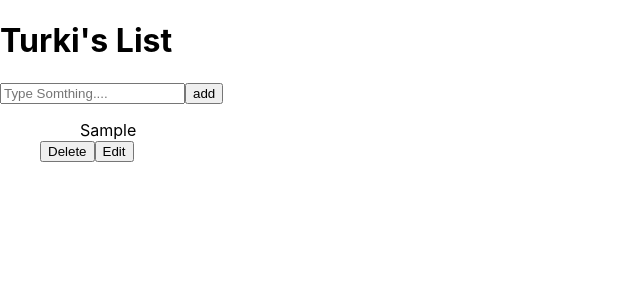
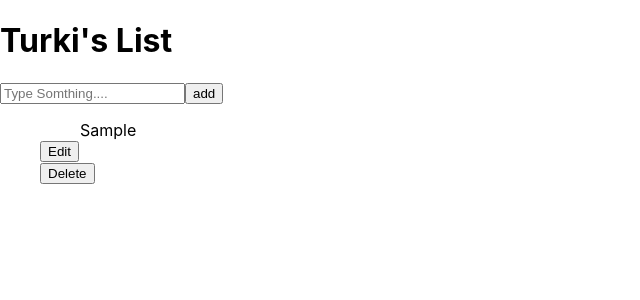
Before and after one commit to turkiBash/todonotes_list, a React (Create React App) app: page / in a window 1280 px wide. Both pictures are taken after typing "Sample" into the empty fields and a click on the button "add". Shown: the top 300 px of the page, without its empty margins (0-640 px from the left). Built offline with nearby package versions, Linux system fonts and the light colour scheme.

Commit message:
added a Edit button

```diff
--- a/src/App.js
+++ b/src/App.js
@@ -20,7 +20,7 @@ function App() {
           setInputText={setInputText}
           inputText={inputText}
         />
-        <TodoList  setTodos={setTodos} todos={todos}/>
+        <TodoList inputText={inputText} setTodos={setTodos} todos={todos}/>
     </div>
   );
 }
--- a/src/components/Todo.js
+++ b/src/components/Todo.js
@@ -1,17 +1,52 @@
-import React from 'react';
+import React, {useState} from 'react';
 
 const Todo = ({setTodos, text, id, todo,todos}) => {
 
+    const [isEdit, setIsEdit] = useState(false);
+    const [editText, setEditText] = useState(text);
+
+
+    const inputTextHandler = (e) => {
+        setEditText(e.target.value);
+
+    };
 
     const deleteHandler = () => {
         setTodos(todos.filter((el) => el.id !== todo.id));
 
     }
+
+    const editHandler = () => {
+
+        setTodos(todos.filter((el) =>{
+            if(el.id === todo.id){
+                todo.text = editText
+
+            }
+                setIsEdit(false)
+                return todos
+        }))
+
+
+    }
+
     return (
         <div className="todo">
-            <ul className="todos" >{text}</ul>
-                <button onClick={deleteHandler} className="delete-btn">Delete</button>
-            <button className="edit-btn">Edit</button>
+
+            {isEdit ?
+                <div>
+                    <input value={editText} onChange={inputTextHandler} type="text" className="form-input" placeholder="Type Somthing...." />
+                    <button className="edit-btn" onClick={editHandler}>Save</button>
+                </div> :
+                <div>
+                    <ul className="todos" >{text}</ul>
+                    <button className="edit-btn" onClick={() => { setIsEdit(true);}}>Edit</button>
+                </div>
+            }
+
+            <button onClick={deleteHandler} className="delete-btn">Delete</button>
+
+
         </div>
     )
 
```
